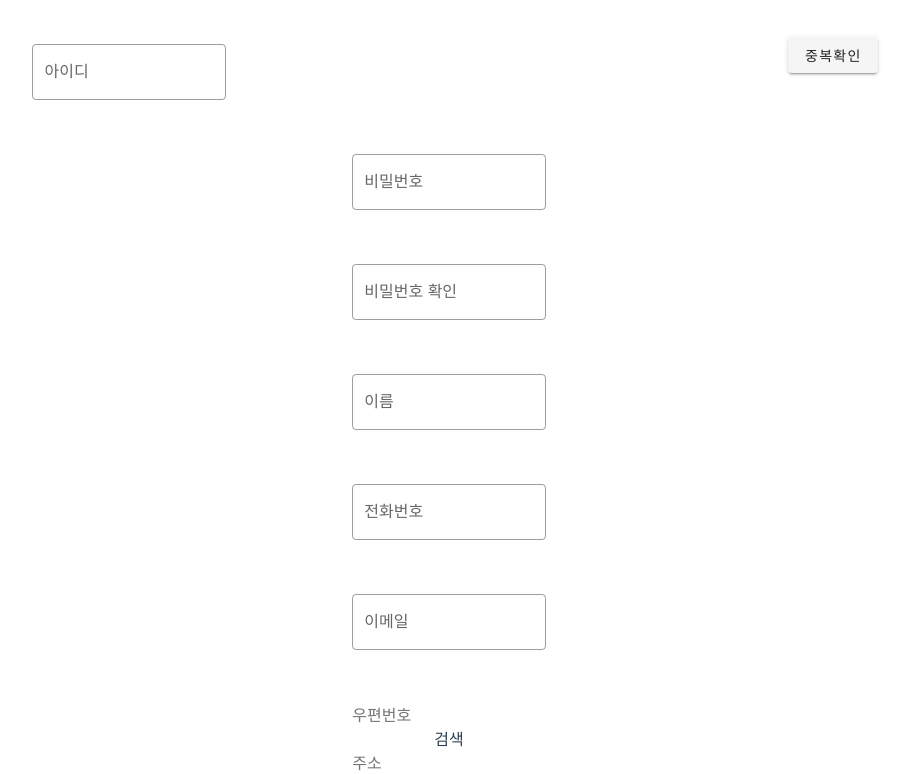
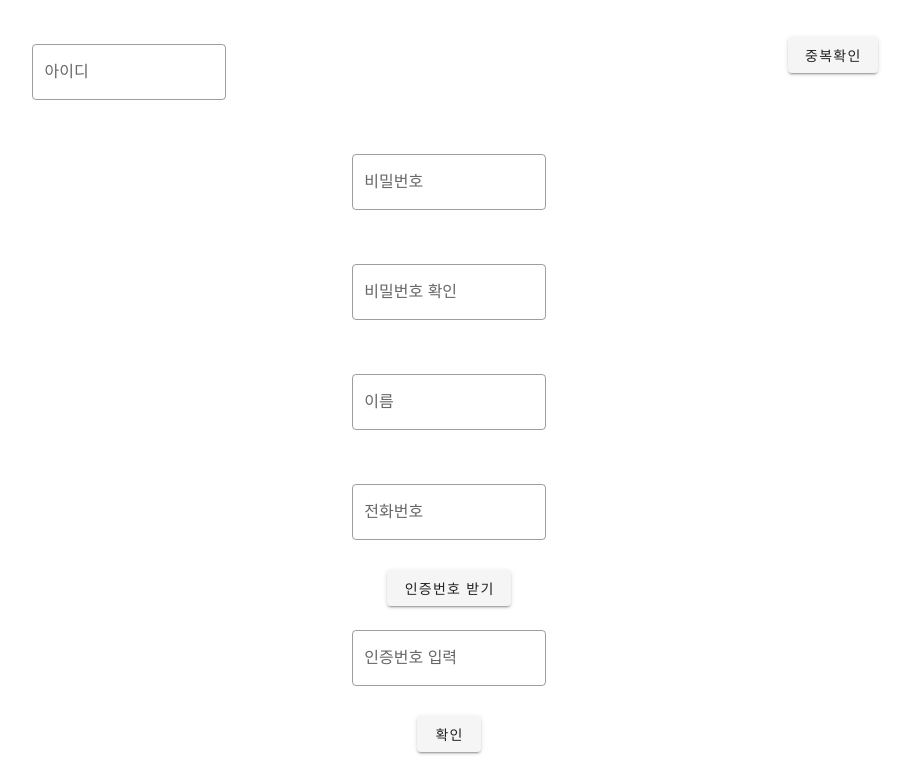
Before and after one commit to kb-final-team4/crimefin, a Vue app: page /signup in a window 1280 px wide. Shown: the top 774 px of the page, without its empty margins (191-1101 px from the left). Built offline with nearby package versions, Linux system fonts and the light colour scheme; a web font is replaced by a local one; what vue-apexcharts, vue-session would draw is missing.

Commit message:
[Feat]회원가입 휴대폰 번호 인증]

```diff
--- a/src/components/SignUp.vue
+++ b/src/components/SignUp.vue
@@ -44,8 +44,17 @@
       <!-- <label for="phone">전화번호</label> -->
       <v-col cols="2" >
         <v-text-field label="전화번호" id="phone" v-model="user.phone" required outlined></v-text-field>
+        <v-btn variant="tonal" type="button" @click="requestVerificationCode" class="btn-verificate" >인증번호 받기</v-btn>
       </v-col>
     </v-row>
+
+    <v-row justify="center" class="pa-0">
+      <v-col cols="2" >
+        <v-text-field label="인증번호 입력" id="verification" class="verification" v-model="verification" required outlined></v-text-field>
+        <v-btn variant="tonal" type="button" @click="confirmVerficationCode" class="btn-permit">확인</v-btn>
+      </v-col>
+     </v-row>
+
 
     <v-row justify="center" class="pa-0">
       <!-- <label for="phone">전화번호</label> -->
@@ -127,6 +136,8 @@
           sex:'',
           messageOk:'1',
         },
+        verificationcode:'',
+        verification:'',
         isRegistered: false,
         zonecode: ""
       };
@@ -173,6 +184,56 @@ methods: {
         }
       }).open();
   },
+  //인증 번호 요청
+  async requestVerificationCode(){
+      try{
+        const response = await axios.post('http://localhost:9999/user/sendNum',{
+          memberId: this.user.memberId,
+          phone:this.user.phone,
+        },
+        {
+          withCredentials:true
+        });
+
+        if(response.status===200){
+          console.log(response);
+          //this.memberId = memberId;
+          console.log("아이디는 " + this.user.memberId);
+          alert('인증번호를 받았습니다:'+this.verificationcode);
+        }else{
+          alert('인증번호를 받을 수 없습니다.');
+        }
+
+      }catch(error){
+        console.error('인증번호 요청 중 오류 발생:',error);
+        alert('인증번호 요청 중 오류 발생');
+      }
+    },
+    //인증번호 확인
+    async confirmVerficationCode() {
+        axios.get('http://localhost:9999/user/checkNum', {
+          params:{
+            authNum:this.verification,
+          },
+          withCredentials:true
+        })
+          .then((response)=>{
+            if (response.status === 200) {
+              alert('인증 번호 확인 성공');
+              // 아이디를 찾았을 때 foundUserId에 값을 설정하고 모달 창을 보이도록 상태 변수 설정
+              //this.foundUserId = this.userId;
+              this.modal4=true;
+            }
+            else {
+              alert('인증번호가 틀립니다');
+            }
+            console.log('인증번호 확인 성공', response);
+          })
+          .catch((error)=>{
+            console.error('인증번호 찾기 오류', error);
+          });
+    },
+
   registerUser(){
       var joinUser = {
           memberId: this.user.memberId,
```
